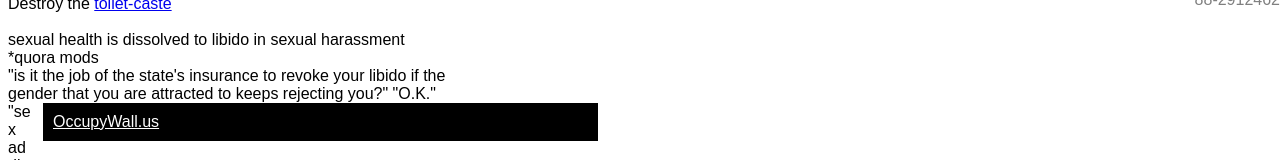
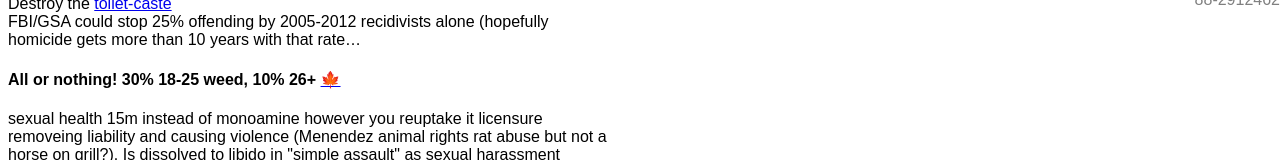
Before and after one commit to NickCarducci/TruncatedWholesaleTax, a React (Create React App) app: page / in a window 1280 px wide. Shown: the part 791-951 px from the top of the page. Built offline with nearby package versions, Linux system fonts and the light colour scheme; no server answers; the database is empty; a web font is replaced by a local one.

Commit message:
Update App.js

```diff
--- a/src/App.js
+++ b/src/App.js
@@ -201,8 +201,20 @@ export default class App extends React.Component {
           toilet-caste
         </a>
         <br />
-        <br />
-        sexual health is dissolved to libido in sexual harassment
+        FBI/GSA could stop 25% offending by 2005-2012 recidivists alone
+        (hopefully homicide gets more than 10 years with that rate…
+        <h4>
+          All or nothing! 30% 18-25 weed, 10% 26+{space}
+          <a href="https://nickcarducciforsenate.quora.com/Is-marijuana-use-prevalent-in-accidents-causing-fatalities-1">
+            <span role="img" aria-label="mapel-leaf">
+              🍁
+            </span>
+          </a>
+        </h4>
+        sexual health 15m instead of monoamine however you reuptake it licensure
+        removeing liability and causing violence (Menendez animal rights rat
+        abuse but not a horse on grill?). Is dissolved to libido in "simple
+        assault" as sexual harassment
         <br />
         *quora mods
         <br />
```
